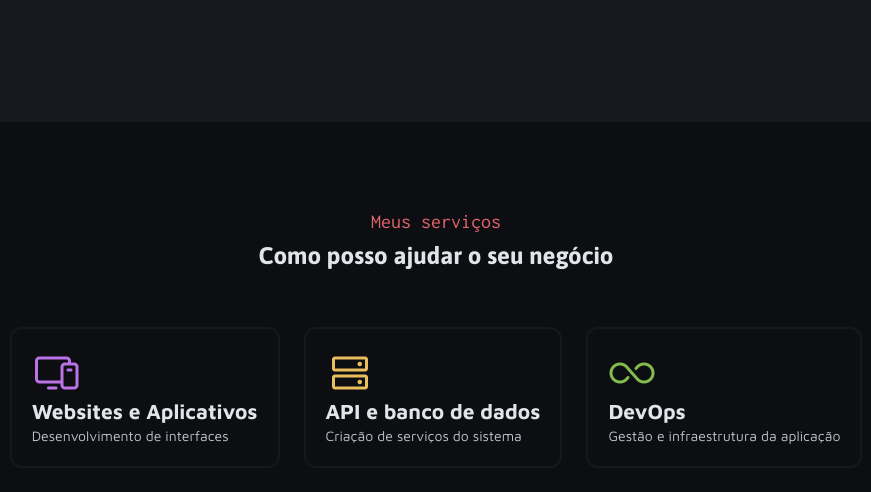
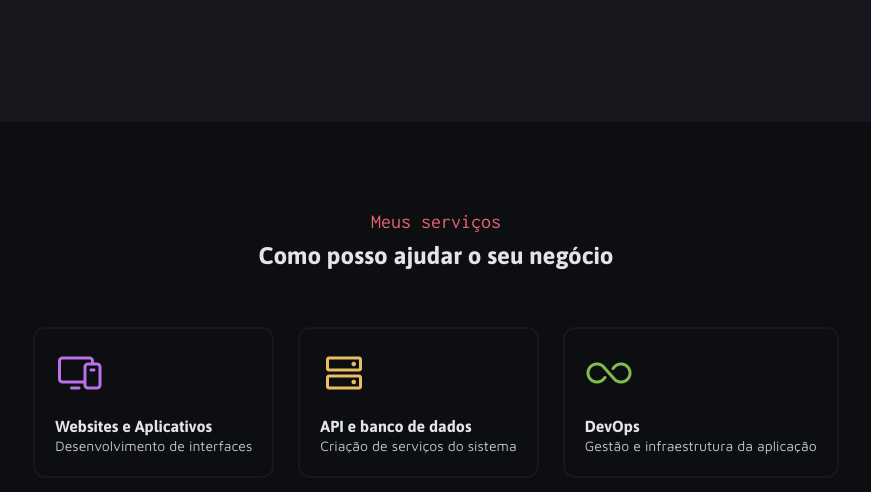
Before and after one commit to RobsonLazaro/Desafio-Portfolio, a plain HTML site: page index.html in a window 1280 px wide. Shown: the part 1750-2242 px from the top of the page, without its empty margins (204-1075 px from the left). Drawn offline with Linux system fonts and the light colour scheme.

Commit message:
Ajustes estilização Services e Repositorios

```diff
--- a/index.html
+++ b/index.html
@@ -154,11 +154,12 @@
         </div>
     </section>
 
-    <section id="services" >
+    <section id="services">
         <div class="container">
-
-        <div class="center" >
-            <h3><red> Meus serviços</red></h3>
+            <div class="center">
+                <h3>
+                    <red> Meus serviços</red>
+                </h3>
                 <div>
                     <h2>Como posso ajudar o seu negócio</h2>
                 </div>
@@ -192,6 +193,10 @@
         </div>
 
     </section>
+
+    <section id="contato">
+        <div></div>
+    </section>
 </body>
 
 </html>
--- a/style/repo.css
+++ b/style/repo.css
@@ -38,4 +38,5 @@
     .project-card:hover{
         border:1.5px solid var(--gray-400)
     }
+
 }
--- a/style/services.css
+++ b/style/services.css
@@ -16,6 +16,10 @@
         padding: 20px;
         border-radius: 12px;
 
+        h2{
+            font: var(--title-sm);
+            padding-top: 20px;
+        }
         img {
             width: 48px;
         }
```
Also changed, not shown: style/contato.css (added). Lines whose indentation alone changed are shown as unchanged.
